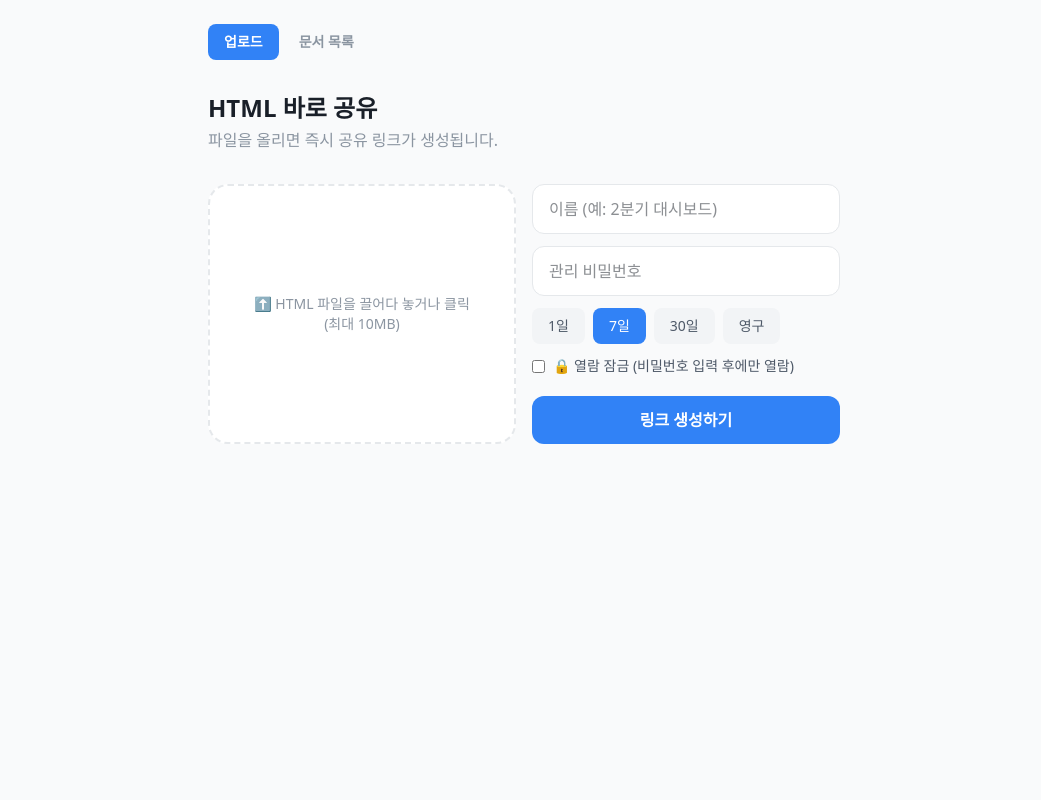
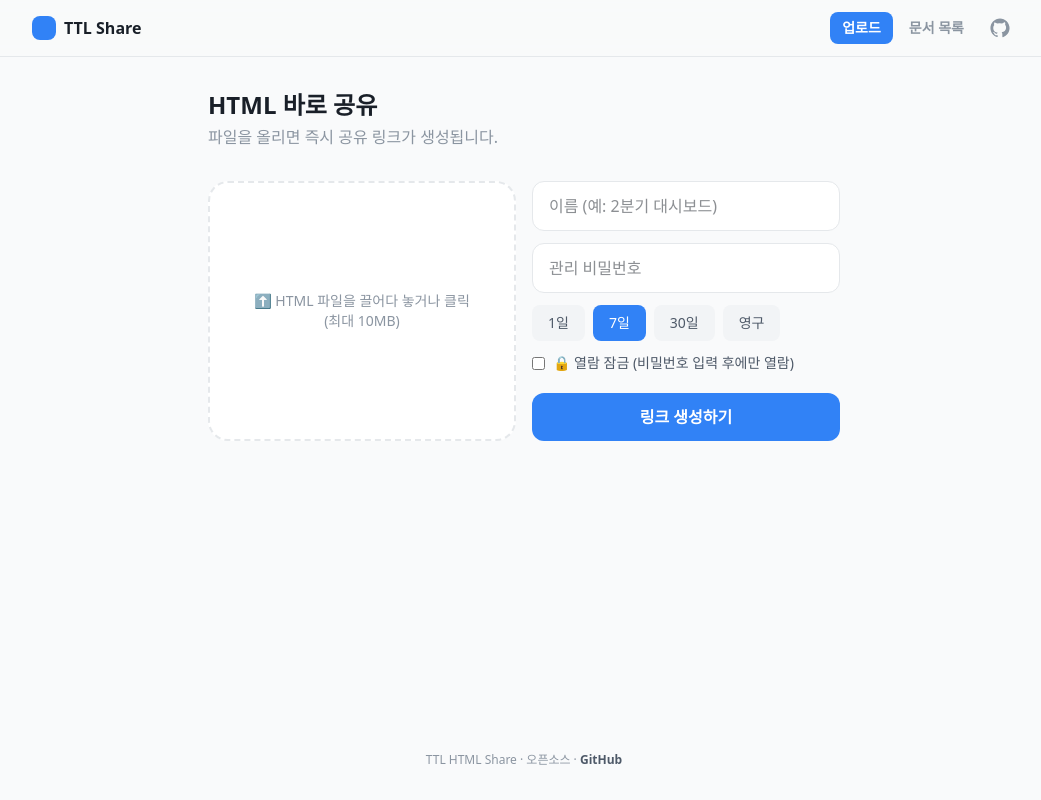
Before and after one commit to pcjo1202/TTL-HTML-share, a Next.js app: page / in a window 1280 px wide. Shown: the whole page, without its empty margins (116-1157 px from the left). Built offline with nearby package versions, Linux system fonts and the light colour scheme; a web font is replaced by a local one.

Commit message:
feat: 공통 헤더·푸터를 레이아웃에 통합하고 탭 내비를 정리합니다
Co-Authored-By: Claude Opus 4.8 (1M context) <noreply@anthropic.com>

```diff
--- a/src/app/docs/page.tsx
+++ b/src/app/docs/page.tsx
@@ -1,6 +1,5 @@
 import Link from "next/link";
 import type { Metadata } from "next";
-import TabNav from "../tab-nav";
 import { listDocs } from "@/lib/store";
 
 export const dynamic = "force-dynamic";
@@ -34,14 +33,12 @@ export default async function DocsPage() {
   const { now, docs } = await loadDocs();
 
   return (
-    <>
-      <TabNav />
     <main className="mx-auto max-w-2xl px-5 pt-8 pb-12">
       <h1 className="text-2xl font-bold">문서 목록</h1>
       <p className="mt-1 text-ink-3">등록된 문서 {docs.length}개</p>
 
       {docs.length === 0 ? (
-          <div className="mt-8 rounded-[20px] bg-white p-10 text-center text-ink-3 shadow-sm">
+        <div className="mt-8 rounded-card bg-white p-10 text-center text-ink-3 shadow-card">
           아직 등록된 문서가 없습니다
           <div className="mt-3">
             <Link href="/" className="font-semibold text-toss-blue">
@@ -52,7 +49,7 @@ export default async function DocsPage() {
       ) : (
         <ul className="mt-6 flex flex-col gap-2">
           {docs.map((d) => (
-              <li key={d.id} className="rounded-2xl bg-white p-4 shadow-sm">
+            <li key={d.id} className="rounded-2xl bg-white p-4 shadow-card">
               <div className="flex items-center justify-between gap-3">
                 <a
                   href={`/d/${d.id}`}
@@ -80,6 +77,5 @@ export default async function DocsPage() {
         </ul>
       )}
     </main>
-    </>
   );
 }
--- a/src/app/layout.tsx
+++ b/src/app/layout.tsx
@@ -1,5 +1,7 @@
 import type { Metadata } from "next";
 import { Toaster } from "sonner";
+import Header from "./header";
+import Footer from "./footer";
 import "./globals.css";
 
 export const metadata: Metadata = {
@@ -20,8 +22,10 @@ export default function RootLayout({
           href="https://cdn.jsdelivr.net/gh/orioncactus/pretendard@latest/dist/web/static/pretendard.min.css"
         />
       </head>
-      <body>
-        {children}
+      <body className="flex min-h-screen flex-col">
+        <Header />
+        <div className="flex-1">{children}</div>
+        <Footer />
         <Toaster position="top-center" richColors />
       </body>
     </html>
--- a/src/app/page.tsx
+++ b/src/app/page.tsx
@@ -1,19 +1,13 @@
-import TabNav from "./tab-nav";
 import UploadForm from "./upload-form";
 
 export default function Home() {
   return (
-    <>
-      <TabNav />
     <main className="mx-auto max-w-2xl px-5 pt-8 pb-12">
       <h1 className="text-2xl font-bold">HTML 바로 공유</h1>
-        <p className="mt-1 text-ink-3">
-          파일을 올리면 즉시 공유 링크가 생성됩니다.
-        </p>
+      <p className="mt-1 text-ink-3">파일을 올리면 즉시 공유 링크가 생성됩니다.</p>
       <div className="mt-8">
         <UploadForm />
       </div>
     </main>
-    </>
   );
 }
--- a/src/app/tab-nav.tsx
+++ /dev/null
@@ -1,31 +0,0 @@
-"use client";
-
-import Link from "next/link";
-import { usePathname } from "next/navigation";
-
-const TABS = [
-  { href: "/", label: "업로드" },
-  { href: "/docs", label: "문서 목록" },
-] as const;
-
-export default function TabNav() {
-  const pathname = usePathname();
-  return (
-    <nav className="mx-auto flex max-w-2xl gap-1 px-5 pt-6">
-      {TABS.map((t) => {
-        const active = pathname === t.href;
-        return (
-          <Link
-            key={t.href}
-            href={t.href}
-            className={`rounded-lg px-4 py-2 text-sm font-semibold ${
-              active ? "bg-toss-blue text-white" : "text-ink-3 hover:bg-bg-2"
-            }`}
-          >
-            {t.label}
-          </Link>
-        );
-      })}
-    </nav>
-  );
-}
```
Lines whose indentation alone changed are shown as unchanged.
